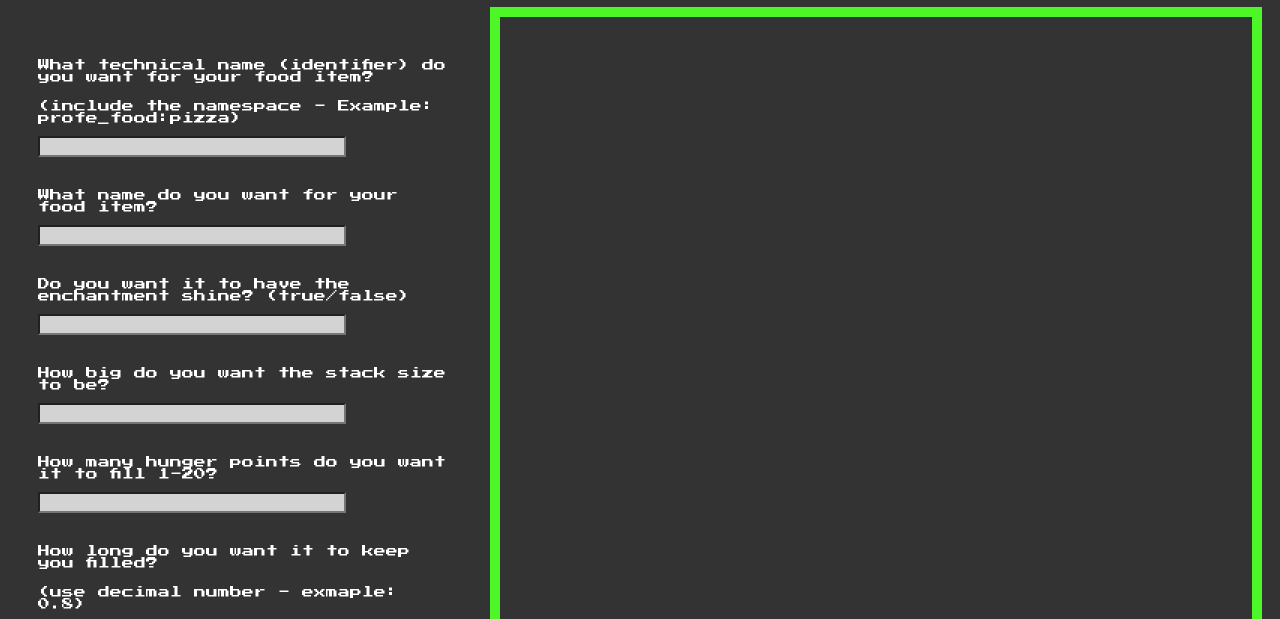
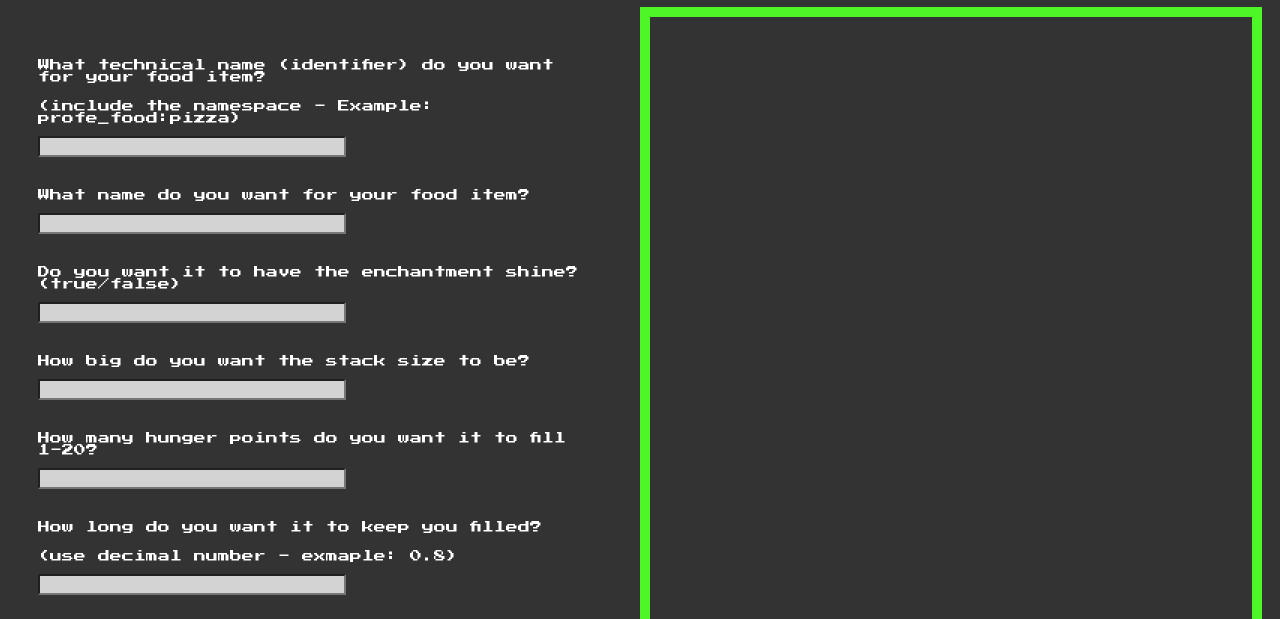
Before and after one commit to profeplaysminecraft/profeplaysminecraft.github.io, a plain HTML site: page food_item_generator/food_item_generator.html in a window 1280 px wide. Shown: the part 181-800 px from the top of the page. Drawn offline with Linux system fonts and the light colour scheme.

Commit message:
changes
changes

```diff
--- a/food_item_generator/food_item_generator.css
+++ b/food_item_generator/food_item_generator.css
@@ -50,7 +50,7 @@ body {
 
 .flex-width-item {
     border: 10px solid #4df627;
-    flex-basis: 300px;
+    flex-basis: 1px;
   }
 
 #container {
```
